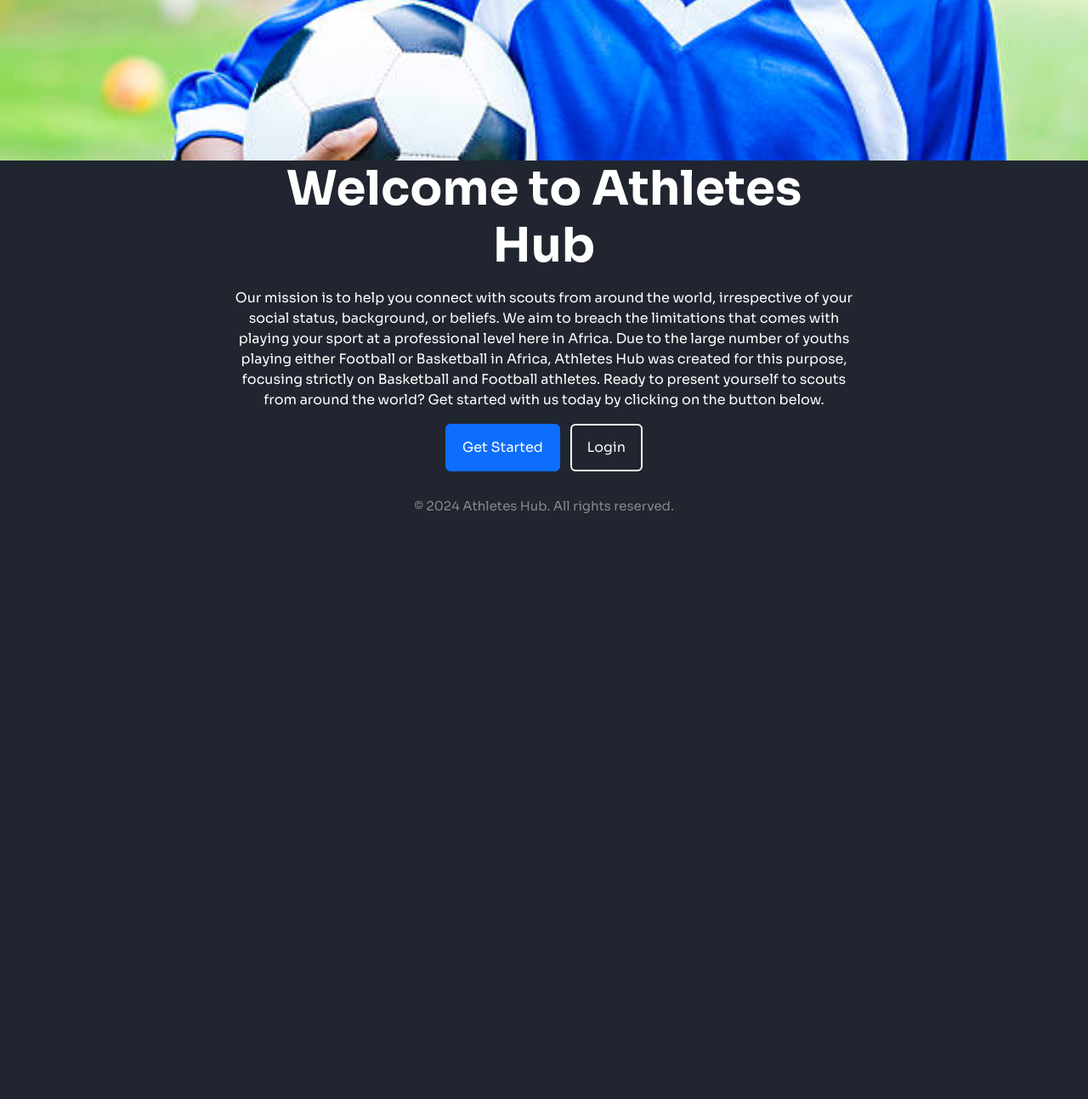
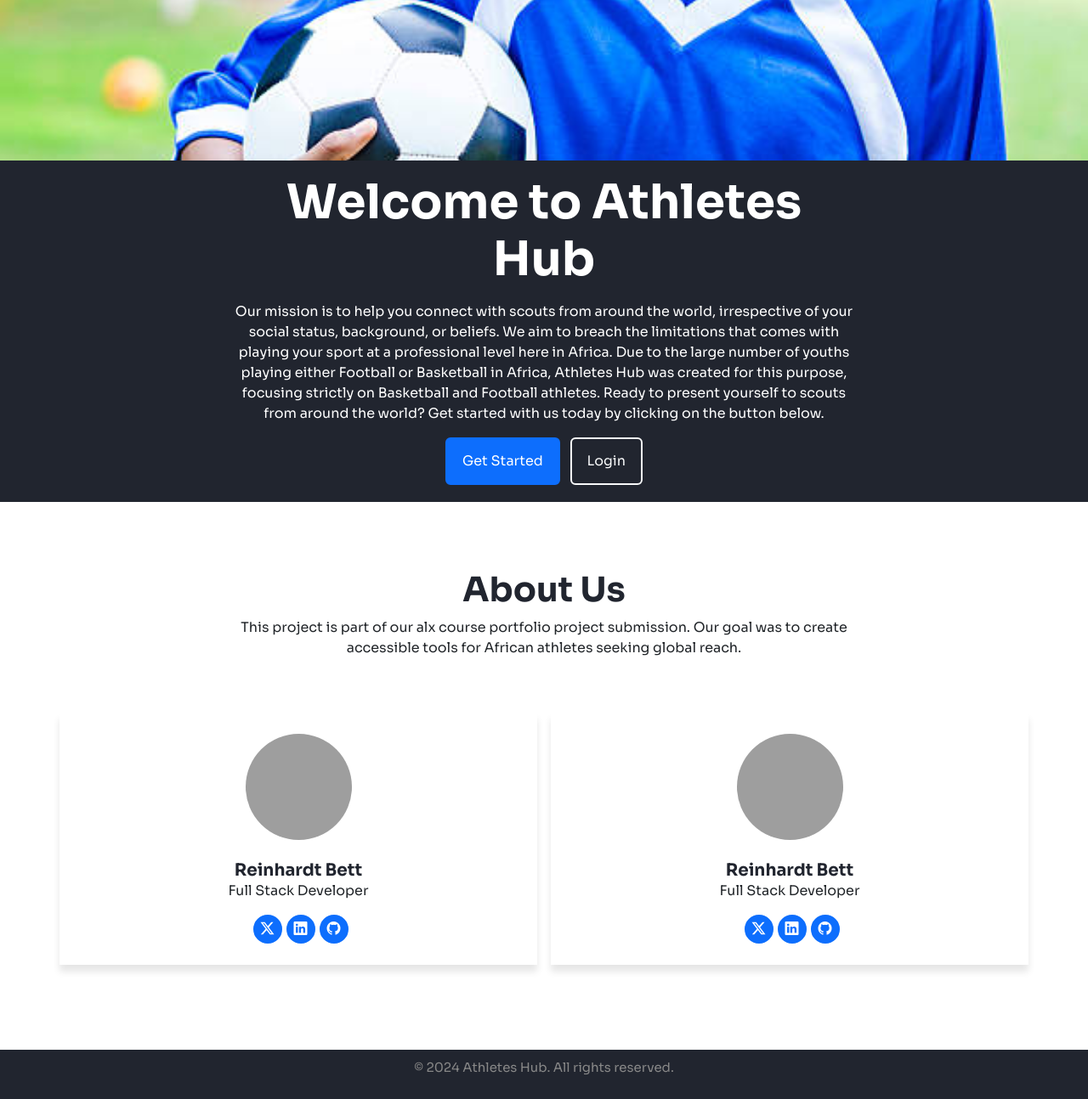
Before and after one commit to Geff115/athletes_hub, a Flask app: page / in a window 1280 px wide. Shown: the part 593-1887 px from the top of the page at 85% size. Before the commit the page ends 1197 px from the top, so only its background shows below. Run offline with Flask 3, Linux system fonts and the light colour scheme; parts of the project's set-up code (start-up, migrations or seed data) failed here and were passed over; grey boxes are pictures that could not be loaded.

Commit message:
feat: added about us section

```diff
--- a/app/templates/homepage.html
+++ b/app/templates/homepage.html
@@ -26,6 +26,7 @@
     <link href="https://cdn.jsdelivr.net/npm/bootstrap@5.3.3/dist/css/bootstrap.min.css" rel="stylesheet" integrity="sha384-QWTKZyjpPEjISv5WaRU9OFeRpok6YctnYmDr5pNlyT2bRjXh0JMhjY6hW+ALEwIH" crossorigin="anonymous">
     <link rel="stylesheet" href="{{ url_for('static', filename='css/styles.css') }}">
     <link rel="icon" href="{{ url_for('static', filename='favicon.ico') }}">
+	<link href="https://cdn.jsdelivr.net/npm/bootstrap-icons/font/bootstrap-icons.css" rel="stylesheet">
 
 
     <title>Welcome to Athletes Hub</title>
@@ -119,7 +120,7 @@
 
 		    		<!-- Hero text section -->
 		    		<div class="col-lg-7 text-center">
-                        <h1 class="display-4 text-white">Welcome to Athletes Hub</h1>
+                        <h1 class="display-4 mt-3 text-white">Welcome to Athletes Hub</h1>
                         <p class="text-white my-3">Our mission is to help you connect with scouts from around the world, irrespective of your social status,
 		        			background, or beliefs.
 		        			We aim to breach the limitations that comes with playing your sport at a professional level here in Africa. Due to the large number of youths
@@ -134,6 +135,44 @@
         </div>
     </main>
 
+	<!-- About us section -->
+	 <section id = "about-us">
+		<div class="container">
+			<div class="row mb-5">
+				<div class="col-md-8 mx-auto text-center">
+					<h1>About Us</h1>
+					<p>This project is part of our alx course portfolio project submission. Our goal was to create accessible tools for African athletes seeking global reach.</p>
+				</div>
+			</div>
+			<div class="row g-3 text-center">
+				<div class="col-lg-6">
+					<div class="team-member card-effect">
+						<img src="{{ url_for('static', filename='img/Reinhardt 20191105_175820.jpg') }}" alt="Profile image of contributor">
+						<h5 class="mb-0 mt-4">Reinhardt Bett</h5>
+						<p>Full Stack Developer</p>
+						<div class="social-icons">
+							<a href="https://x.com/BettReinhardt" target="_blank"><i class="bi bi-twitter-x"></i></a>
+							<a href="https://www.linkedin.com/in/reinhardt-bett-5a64a2240/" target="_blank"><i class="bi bi-linkedin"></i></a>
+							<a href="https://github.com/Reinhardbett" target="_blank"><i class="bi bi-github"></i></a>
+						</div>
+					</div>
+				</div>
+				<div class="col-lg-6">
+					<div class="team-member card-effect">
+						<img src="{{ url_for('static', filename='img/Reinhardt 20191105_175820.jpg') }}" alt="Profile image of contributor">
+						<h5 class="mb-0 mt-4">Reinhardt Bett</h5>
+						<p>Full Stack Developer</p>
+						<div class="social-icons">
+							<a href="https://x.com/BettReinhardt" target="_blank"><i class="bi bi-twitter-x"></i></a>
+							<a href="https://www.linkedin.com/in/reinhardt-bett-5a64a2240/" target="_blank"><i class="bi bi-linkedin"></i></a>
+							<a href="https://github.com/Reinhardbett" target="_blank"><i class="bi bi-github"></i></a>
+						</div>
+					</div>
+				</div>
+			</div>
+		</div>
+	 </section>
+
     <!-- Footer --->
     <footer class="footer">
         <div class="container">
```
